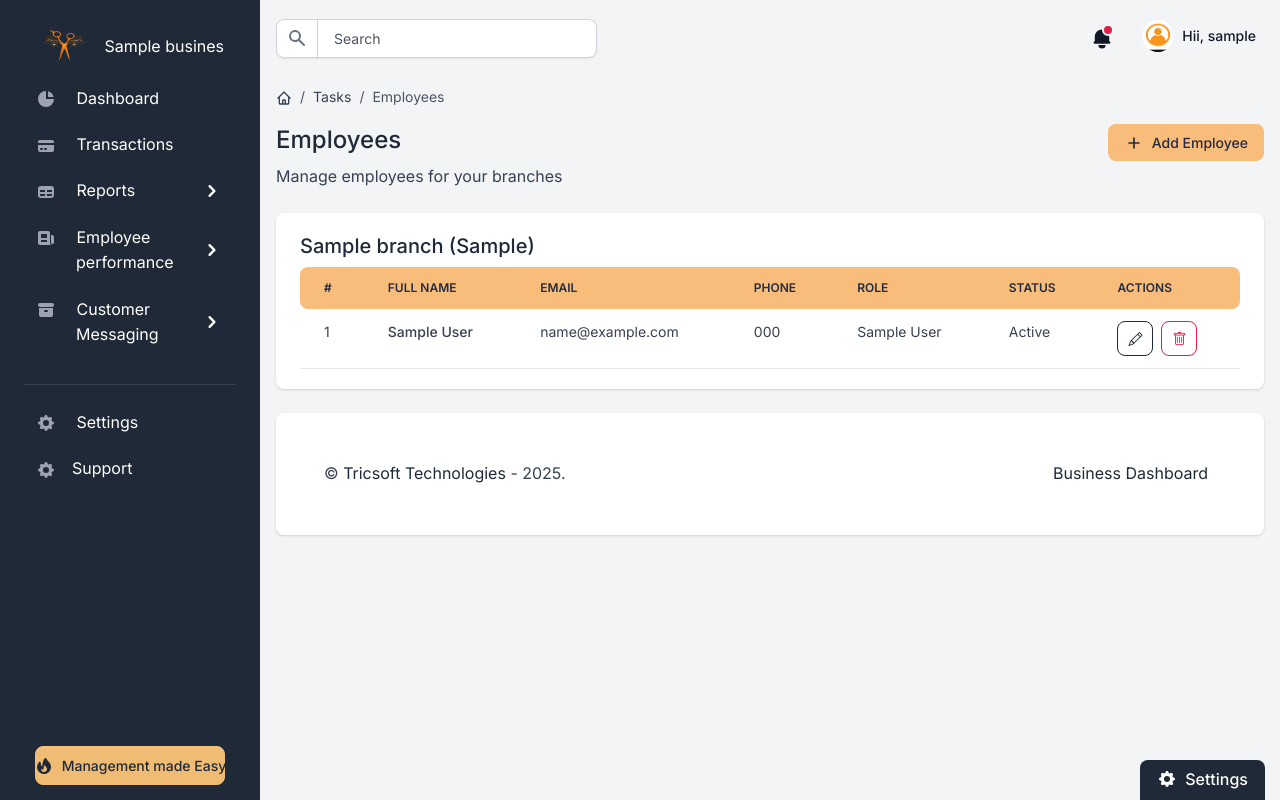
After one commit to Naggita-Ethel/Salon-Management-System, a Django app: page /employees/ in a window 1280 px wide. The commit adds this page. Run offline with Django 5.2, Linux system fonts and the light colour scheme; a user stored in the database is signed in; tables that the repository leaves empty hold one stand-in row (values such as "Sample post"); some libraries are stand-ins or nearby versions.

Commit message:
Added employee management

```diff
--- a/core/models.py
+++ b/core/models.py
@@ -14,7 +14,7 @@ class User(AbstractUser):
         ('F', 'Female'),
 
     )
-    gender = models.CharField(max_length=1, choices=GENDER_CHOICES, default='U')  # Added for gender
+    gender = models.CharField(max_length=1, choices=GENDER_CHOICES)  # Added for gender
 
     def __str__(self):
         return self.full_name or self.username
--- a/core/templates/home/dashboard.html
+++ b/core/templates/home/dashboard.html
@@ -23,7 +23,7 @@
                     Service and Products
 
                 </a>
-                <a class="dropdown-item d-flex align-items-center" href="#">
+                <a class="dropdown-item d-flex align-items-center" href="{% url 'employees'%}">
                     <svg class="dropdown-icon text-gray-400 me-2" fill="currentColor" viewBox="0 0 20 20" xmlns="http://www.w3.org/2000/svg"><path d="M5.5 13a3.5 3.5 0 01-.369-6.98 4 4 0 117.753-1.977A4.5 4.5 0 1113.5 13H11V9.413l1.293 1.293a1 1 0 001.414-1.414l-3-3a1 1 0 00-1.414 0l-3 3a1 1 0 001.414 1.414L9 9.414V13H5.5z"></path><path d="M9 13h2v5a1 1 0 11-2 0v-5z"></path></svg>
                     Employee Management
 
--- a/core/templates/home/edit_employee.html
+++ b/core/templates/home/edit_employee.html
@@ -35,6 +35,7 @@
             </ul>
         </div>
         {% endif %}
+
         <form method="POST" action="{% url 'edit-employee' employee.id %}">
             {% csrf_token %}
             <div class="mb-4">
--- /dev/null
+++ b/core/templates/home/employees.html
@@ -0,0 +1,95 @@
+{% extends "layouts/base.html" %}
+
+{% block title %} Employee Management {% endblock %}
+
+{% block content %}
+<div class="py-4">
+    <nav aria-label="breadcrumb" class="d-none d-md-inline-block">
+        <ol class="breadcrumb breadcrumb-dark breadcrumb-transparent">
+            <li class="breadcrumb-item">
+                <a href="#">
+                    <svg class="icon icon-xxs" fill="none" stroke="currentColor" viewBox="0 0 24 24" xmlns="http://www.w3.org/2000/svg"><path stroke-linecap="round" stroke-linejoin="round" stroke-width="2" d="M3 12l2-2m0 0l7-7 7 7M5 10v10a1 1 0 001 1h3m10-11l2 2m-2-2v10a1 1 0 01-1 1h-3m-6 0a1 1 0 001-1v-4a1 1 0 011-1h2a1 1 0 011 1v4a1 1 0 001 1m-6 0h6"></path></svg>
+                </a>
+            </li>
+            <li class="breadcrumb-item"><a href="{% url 'dashboard' %}">Tasks</a></li>
+            <li class="breadcrumb-item active" aria-current="page">Employees</li>
+        </ol>
+    </nav>
+    <div class="d-flex justify-content-between w-100 flex-wrap">
+        <div class="mb-3 mb-lg-0">
+            <h1 class="h4">Employees</h1>
+            <p class="mb-0">Manage employees for your branches</p>
+        </div>
+        <div>
+            <a href="{% url 'add-employee' %}" class="btn d-inline-flex align-items-center" style="background-color: #F8BD7A; color: #262B40; border: none;">
+                <svg class="icon icon-xs me-2" fill="none" stroke="currentColor" viewBox="0 0 24 24" xmlns="http://www.w3.org/2000/svg">
+                    <path stroke-linecap="round" stroke-linejoin="round" stroke-width="2" d="M12 6v6m0 0v6m0-6h6m-6 0H6"></path>
+                </svg>
+                Add Employee
+            </a>
+        </div>
+    </div>
+</div>
+
+{% if branches %}
+    {% for branch in branches %}
+    <div class="card border-0 shadow mb-4">
+        <div class="card-body">
+            <h5>{{ branch.name }} ({{ branch.location }})</h5>
+            <div class="table-responsive">
+                <table class="table table-hover table-centered table-nowrap mb-0 rounded">
+                    <thead style="background-color: #F8BD7A; color: #262B40;">
+                        <tr>
+                            <th class="border-0 rounded-start">#</th>
+                            <th class="border-0">Full Name</th>
+                            <th class="border-0">Email</th>
+                            <th class="border-0">Phone</th>
+                            <th class="border-0">Role</th>
+                            <th class="border-0">Status</th>
+                            <th class="border-0 rounded-end">Actions</th>
+                        </tr>
+                    </thead>
+                    <tbody>
+                        {% for employee in branch.employees.all|dictsort:"user.full_name" %}
+                        <tr>
+                            <td>{{ forloop.counter }}</td>
+                            <td><strong>{{ employee.user.full_name }}</strong></td>
+                            <td>{{ employee.user.email }}</td>
+                            <td>{{ employee.user.phone|default:"N/A" }}</td>
+                            <td>{{ employee.role.name }}</td>
+                            <td>{{ employee.get_status_display }}</td>
+                            <td>
+                                <a href="{% url 'edit-employee' employee.id %}" class="btn btn-sm btn-outline-primary me-1" title="Edit">
+                                    <i class="bi bi-pencil"></i>
+                                </a>
+                                <form method="POST" action="{% url 'delete-employee' employee.id %}" style="display: inline;" onsubmit="return confirm('Are you sure you want to delete this employee assignment?');">
+                                    {% csrf_token %}
+                                    <button type="submit" class="btn btn-sm btn-outline-danger" title="Delete">
+                                        <i class="bi bi-trash"></i>
+                                    </button>
+                                </form>
+                            </td>
+                        </tr>
+                        {% empty %}
+                        <tr>
+                            <td colspan="7" class="text-center">No employees found for this branch.</td>
+                        </tr>
+                        {% endfor %}
+                    </tbody>
+                </table>
+            </div>
+        </div>
+    </div>
+    {% endfor %}
+{% else %}
+    <div class="card border-0 shadow mb-4">
+        <div class="card-body text-center">
+            <p class="mb-0">No branches found. Please <a href="{% url 'add-branch' %}">add a branch</a> before managing employees.</p>
+        </div>
+    </div>
+{% endif %}
+{% endblock content %}
+
+{% block stylesheets %}
+    <link href="https://cdn.jsdelivr.net/npm/bootstrap-icons/font/bootstrap-icons.css" rel="stylesheet">
+{% endblock stylesheets %}
--- a/core/templates/includes/sidebar.html
+++ b/core/templates/includes/sidebar.html
@@ -79,28 +79,28 @@
                   role="list" id="submenu-app" aria-expanded="false">
                   <ul class="flex-column nav">
                     <li class="nav-item {% if 'bootstrap-tables' in segment %} active {% endif %}">
-                      <a class="nav-link" href="{% url 'tables'%}">
+                      <a class="nav-link" href="">
                         <span class="sidebar-text">Customer visits</span>
                       </a>
                     </li>
                   </ul>
                   <ul class="flex-column nav">
                     <li class="nav-item {% if 'bootstrap-tables' in segment %} active {% endif %}">
-                      <a class="nav-link" href="{% url 'tables'%}">
+                      <a class="nav-link" href="">
                         <span class="sidebar-text">Revenue</span>
                       </a>
                     </li>
                   </ul>
                   <ul class="flex-column nav">
                     <li class="nav-item {% if 'bootstrap-tables' in segment %} active {% endif %}">
-                      <a class="nav-link" href="{% url 'tables'%}">
+                      <a class="nav-link" href="">
                         <span class="sidebar-text">Expenses</span>
                       </a>
                     </li>
                   </ul>
                   <ul class="flex-column nav">
                     <li class="nav-item {% if 'bootstrap-tables' in segment %} active {% endif %}">
-                      <a class="nav-link" href="{% url 'tables'%}">
+                      <a class="nav-link" href="">
                         <span class="sidebar-text">All reports</span>
                       </a>
                     </li>
@@ -190,7 +190,7 @@
                       </a>
                     </li>
                     <li class="nav-item {% if 'components-forms' in segment %} active {% endif %}">
-                      <a class="nav-link" href="{% url 'forms'%}">
+                      <a class="nav-link" href="">
                         <span class="sidebar-text">Forms</span>
                       </a>
                     </li>
--- a/core/urls.py
+++ b/core/urls.py
@@ -1,5 +1,5 @@
 from django.urls import path
-from .views import add_service_product_view, addbranch_view, branch_view, dashboard_view, delete_branch_view, delete_service_product_view, edit_branch_view, edit_service_product_view, forgot_password, forms_view, pagelock_view, register_business, services_products_view, settings_view, tables_view, transactions_view
+from .views import add_employee_view, add_service_product_view, addbranch_view, branch_view, dashboard_view, delete_branch_view, delete_employee_view, delete_service_product_view, edit_branch_view, edit_employee_view, edit_service_product_view, employees_view, forgot_password, forms_view, pagelock_view, register_business, services_products_view, settings_view, tables_view, transactions_view
 from django.contrib.auth import views as auth_views
 
 urlpatterns = [
@@ -10,10 +10,8 @@ urlpatterns = [
     path('dashboard/', dashboard_view, name='dashboard'),
     path('transactions/', transactions_view, name='transactions'),
     path('settings/', settings_view, name='settings'),
-    path('tables/', tables_view, name='tables'),
     path('pagelock/', pagelock_view, name='pagelock'),
     path('branch/', branch_view, name='branch'),
-    path('forms/', forms_view, name='forms'),
     path('add-branch/', addbranch_view, name='add-branch'),
     path('edit-branch/<int:branch_id>/', edit_branch_view, name='edit-branch'),
     path('branch/<int:branch_id>/delete/', delete_branch_view, name='delete-branch'),
@@ -21,5 +19,9 @@ urlpatterns = [
     path('services-products/add/', add_service_product_view, name='add-service-product'),
     path('services-products/edit/<int:item_id>/', edit_service_product_view, name='edit-service-product'),
     path('services-products/delete/<int:item_id>/', delete_service_product_view, name='delete-service-product'),
+    path('employees/<int:employee_id>/edit/', edit_employee_view, name='edit-employee'),
+    path('employees/', employees_view, name='employees'),
+    path('employees/add/', add_employee_view, name='add-employee'),
+    path('employees/delete/<int:employee_id>/', delete_employee_view, name='delete-employee'),
 
 ]
--- a/core/views.py
+++ b/core/views.py
@@ -207,15 +207,22 @@ def delete_service_product_view(request, item_id):
 
     return redirect('services-products')
 
+def get_user_business(user):
+    if hasattr(user, 'business'):
+        return user.business
+    elif hasattr(user, 'branchemployee'):
+        return user.branchemployee.branch.business
+    return None
+
 @login_required
 def employees_view(request):
-    business = getattr(request.user, 'business', None)
+    business = get_user_business(request.user)
     branches = Branch.objects.filter(business=business).prefetch_related('employees__user', 'employees__role') if business else []
     return render(request, 'home/employees.html', {'branches': branches})
 
 @login_required
 def add_employee_view(request):
-    business = getattr(request.user, 'business', None)
+    business = get_user_business(request.user)
     branches = Branch.objects.filter(business=business) if business else []
     roles = UserRole.objects.filter(business=business) if business else []
 
@@ -224,7 +231,7 @@ def add_employee_view(request):
 
     form_errors = []
     if request.method == 'POST':
-        username = request.POST.get('username')
+        username = request.POST.get('username')  # You can remove this if not used
         email = request.POST.get('email')
         full_name = request.POST.get('full_name')
         phone = request.POST.get('phone')
@@ -232,36 +239,54 @@ def add_employee_view(request):
         gender = request.POST.get('gender')
         branch_id = request.POST.get('branch')
         role_id = request.POST.get('role')
+        custom_role_name = request.POST.get('custom_role')
         status = request.POST.get('status')
         start_date = request.POST.get('start_date') or None
 
-        if not all([username, email, full_name, branch_id, role_id, status, gender]):
+        if not all([email, full_name, branch_id, status, gender]):
             form_errors.append("All required fields must be filled.")
         else:
             try:
                 branch = get_object_or_404(Branch, id=branch_id, business=business)
-                role = get_object_or_404(UserRole, id=role_id, business=business)
-                user, created = User.objects.get_or_create(
-                    username=username,
-                    defaults={
-                        'email': email,
-                        'full_name': full_name,
-                        'phone': phone,
-                        'address': address,
-                        'gender': gender
-                    }
-                )
-                if not created and (user.email != email or user.full_name != full_name):
-                    form_errors.append("Username exists with different email or full name.")
+
+                # Handle custom role if "Other" is selected
+                if role_id == 'other' and custom_role_name:
+                    role, _ = UserRole.objects.get_or_create(
+                        name=custom_role_name,
+                        business=business
+                    )
+                elif role_id and role_id != 'other':
+                    role = get_object_or_404(UserRole, id=role_id, business=business)
                 else:
-                    BranchEmployee.objects.create(
-                        user=user,
-                        branch=branch,
-                        role=role,
-                        status=status,
-                        start_date=start_date
+                    role = None
+                    form_errors.append("Please select a role or enter a custom one.")
+
+                if role:
+                    # Auto-generate a username from email or name if username not required
+                    generated_username = email.split('@')[0] if email else full_name.replace(' ', '').lower()
+                    user, created = User.objects.get_or_create(
+                        username=generated_username,
+                        defaults={
+                            'email': email,
+                            'full_name': full_name,
+                            'phone': phone,
+                            'address': address,
+                            'gender': gender
+                        }
                     )
-                    return redirect('employees')
+
+                    if not created and (user.email != email or user.full_name != full_name):
+                        form_errors.append("A user with this username already exists with different info.")
+                    else:
+                        BranchEmployee.objects.create(
+                            user=user,
+                            branch=branch,
+                            role=role,
+                            status=status,
+                            start_date=start_date
+                        )
+                        return redirect('employees')
+
             except Exception as e:
                 form_errors.append(str(e))
 
@@ -271,9 +296,10 @@ def add_employee_view(request):
         'form_errors': form_errors
     })
 
+
 @login_required
 def edit_employee_view(request, employee_id):
-    business = getattr(request.user, 'business', None)
+    business = get_user_business(request.user)
     branches = Branch.objects.filter(business=business) if business else []
     roles = UserRole.objects.filter(business=business) if business else []
     employee = get_object_or_404(BranchEmployee, id=employee_id, branch__business=business)
@@ -320,7 +346,7 @@ def edit_employee_view(request, employee_id):
 
 @login_required
 def delete_employee_view(request, employee_id):
-    business = getattr(request.user, 'business', None)
+    business = get_user_business(request.user)
     employee = get_object_or_404(BranchEmployee, id=employee_id, branch__business=business)
 
     if request.method == 'POST':
```
Also changed, not shown: core/templates/home/add_employee.html (+27 -12 lines), core/migrations/0008_alter_user_gender.py (added). Lines whose indentation alone changed are shown as unchanged.
